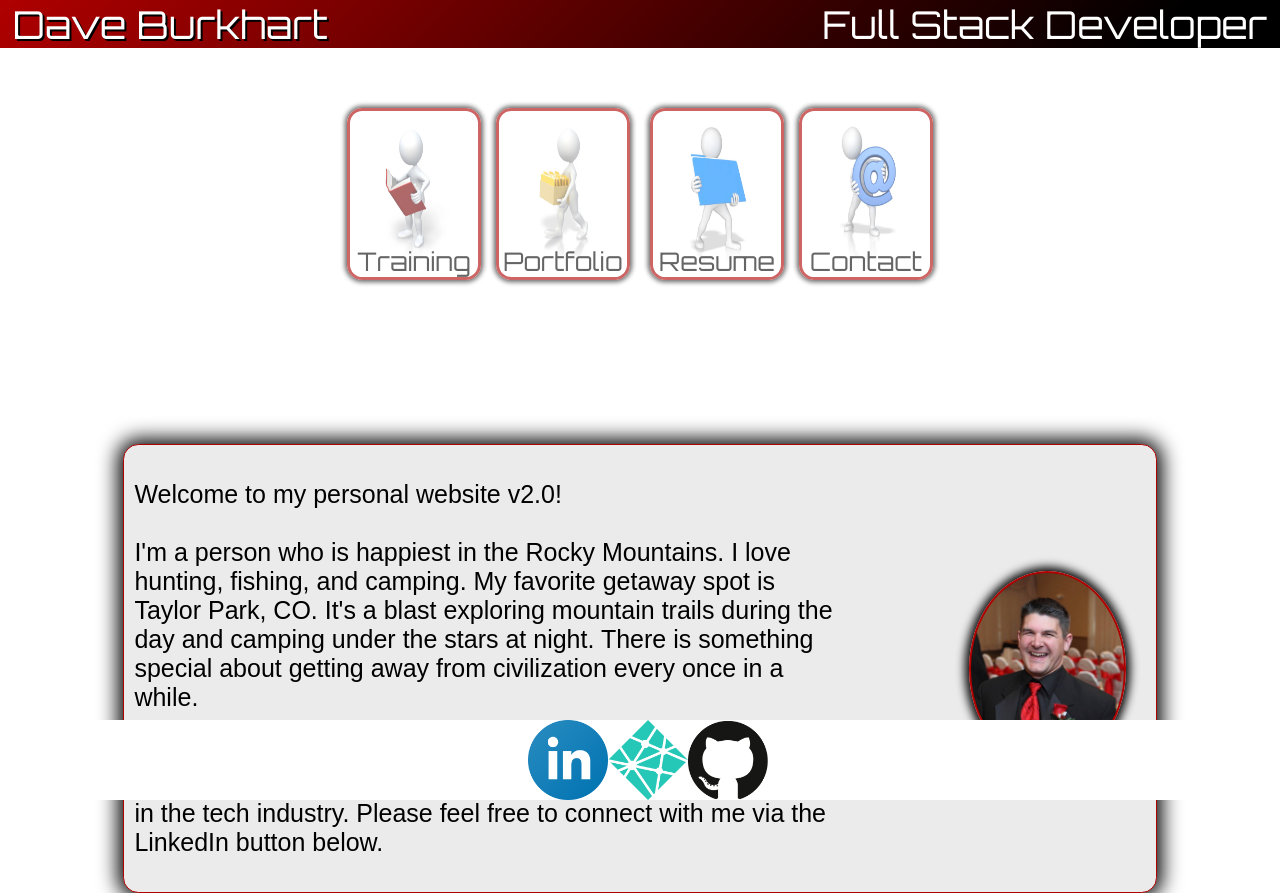
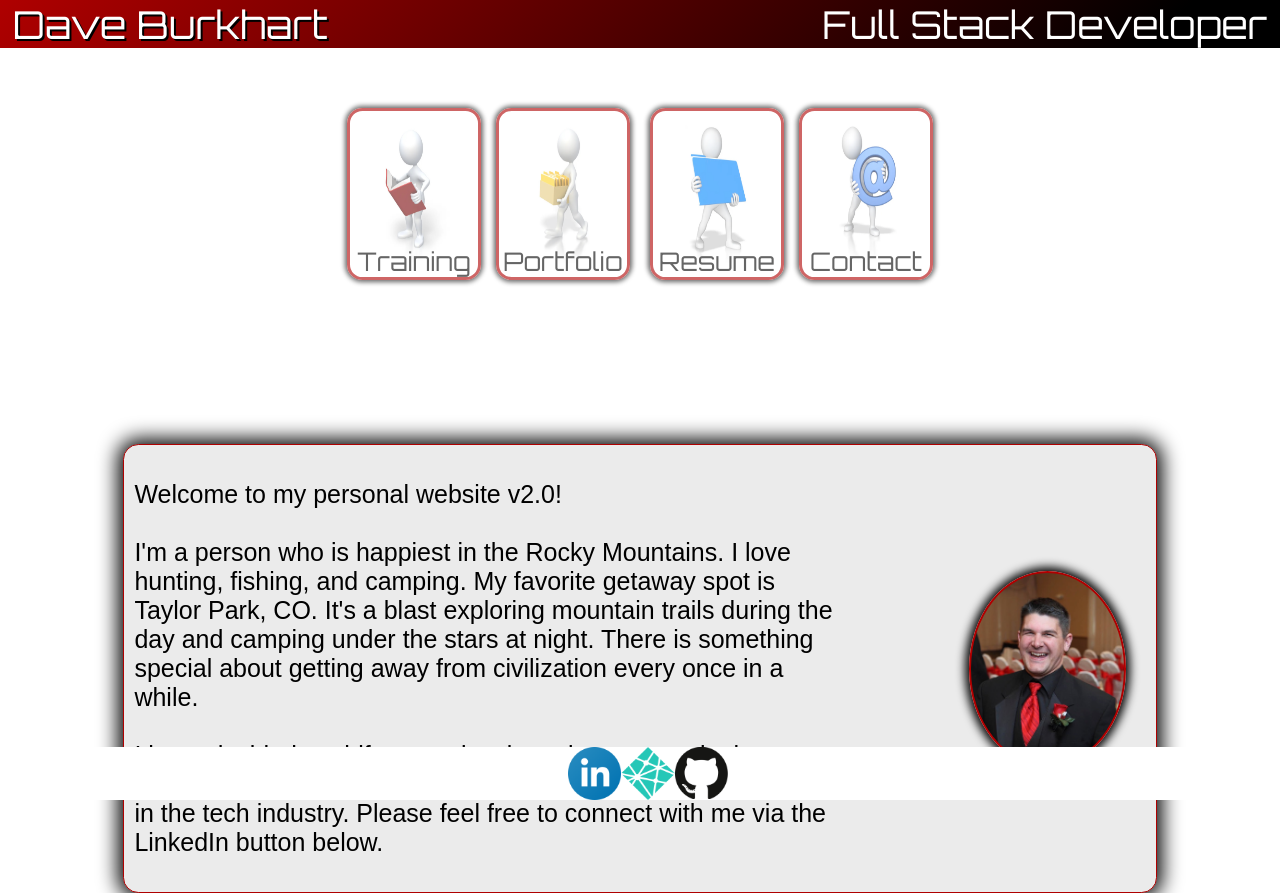
Before and after one commit to drb2023/Website, a React app: page / in a window 1280 px wide. Shown: the top 893 px of the page. Built offline with nearby package versions, Linux system fonts and the light colour scheme.

Commit message:
footer sizing

```diff
--- a/public/style.css
+++ b/public/style.css
@@ -231,5 +231,5 @@ a:hover {color: black; text-shadow: 5px 5px 5px black;}
 .footer-content{
     display: flex; justify-content: center;
     align-items: center;
-    height: auto; width: 15em;
+    height: auto; width: 10em;
 }
```
